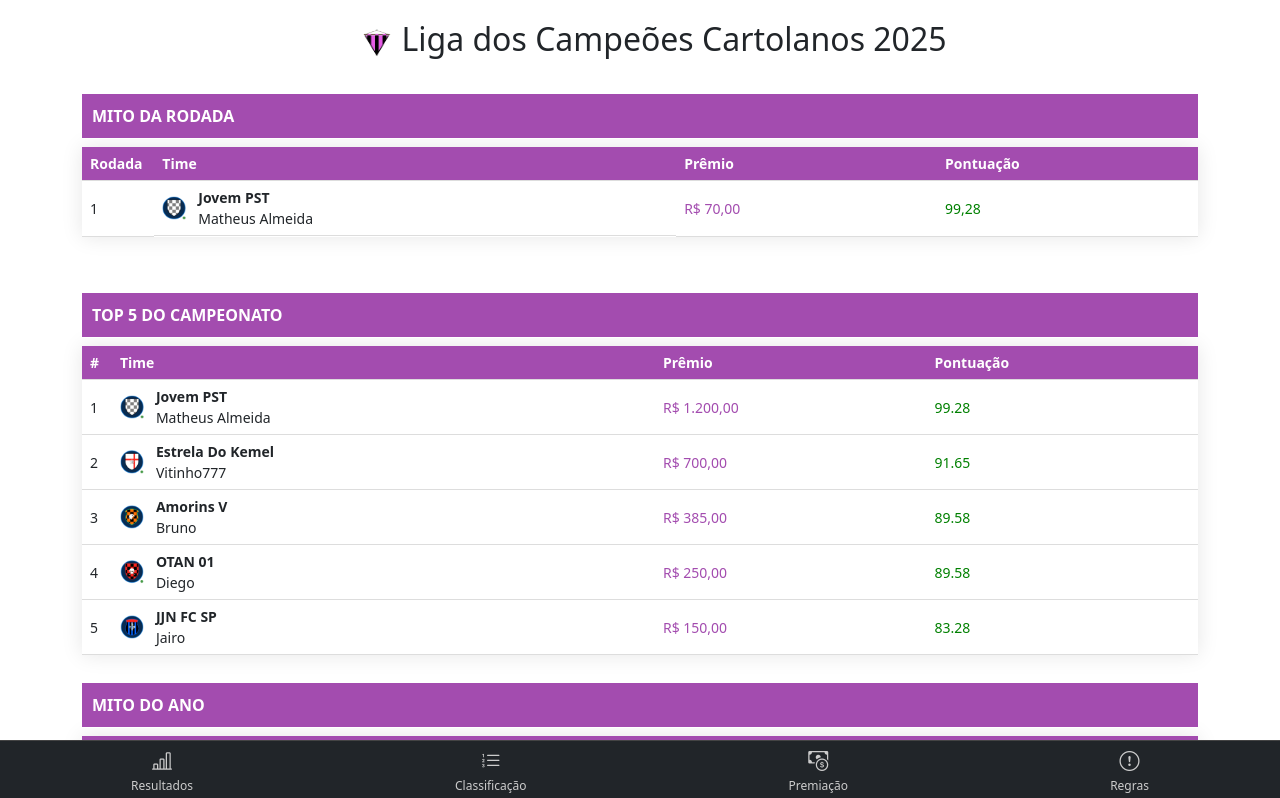
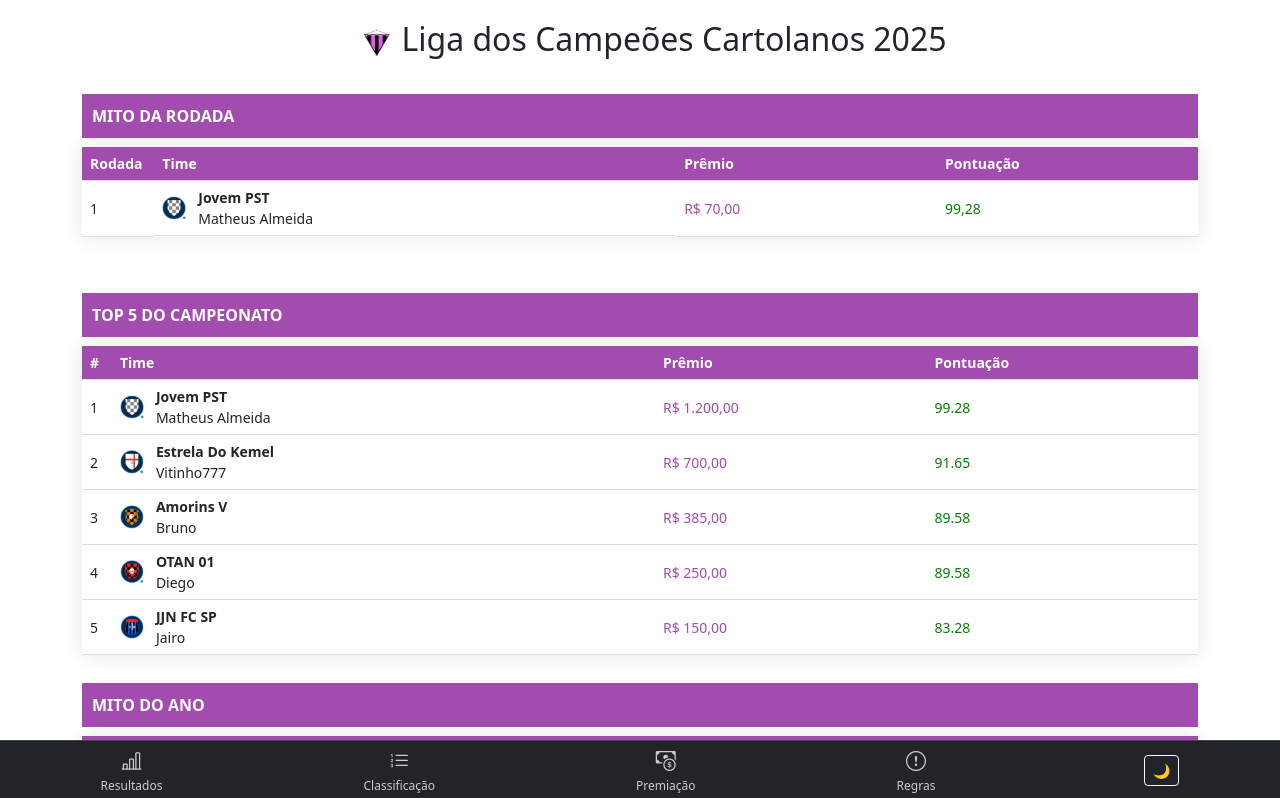
Before and after one commit to edycarlos86/cartola2025, an Angular app: page / in a window 1280 px wide. Shown: the top 798 px of the page. Built offline with nearby package versions, Linux system fonts and the light colour scheme.

Commit message:
Atualização do site com as novas melhorias 2

```diff
--- a/src/app/telas/menu/menu.component.html
+++ b/src/app/telas/menu/menu.component.html
@@ -94,4 +94,8 @@
     <i class="bi bi-exclamation-circle"></i>
     <span>Regras</span>
   </a>
+  <button class="btn btn-sm btn-outline-light ms-2" (click)="alternarModoEscuro()">
+    🌙
+  </button>
+
 </nav>
```
Also changed, not shown: 3 other files (tests, documents, lock files or other folders).
